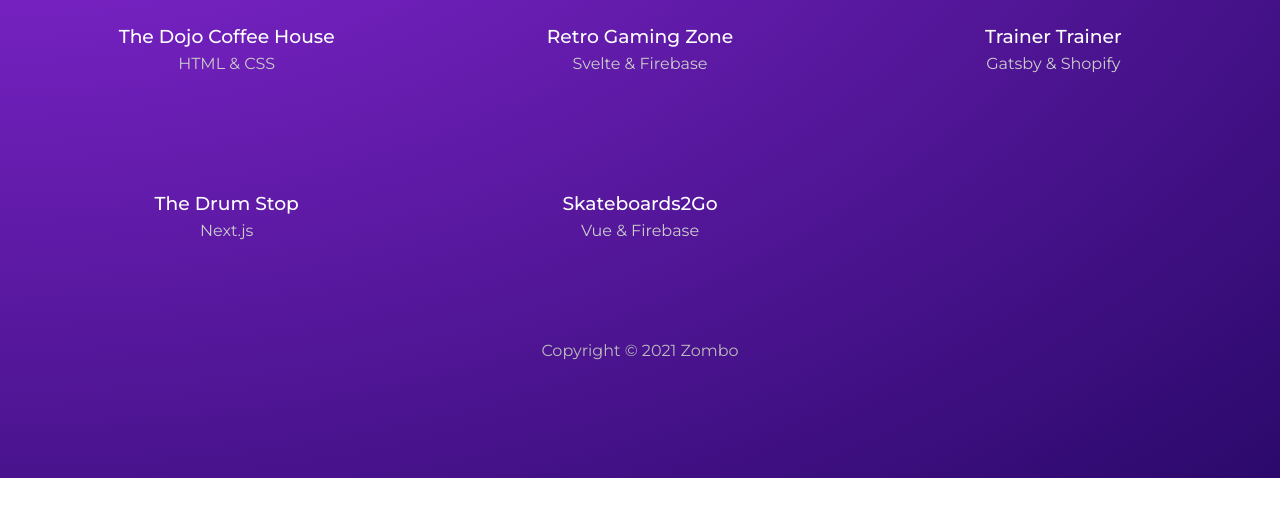
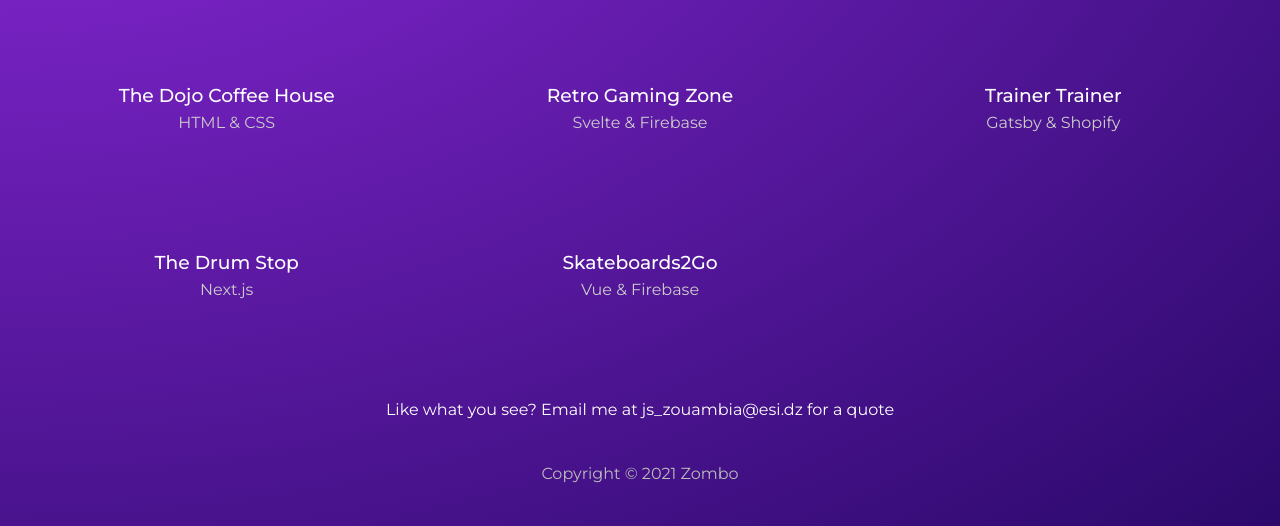
Before and after one commit to z-sohaib/my-gatsby-project, a Gatsby site: page /projects in a window 1280 px wide. Shown: the part 322-848 px from the top of the page. Before the commit the page ends 800 px from the top, so only its background shows below. Built offline with nearby package versions, Linux system fonts and the light colour scheme; Gatsby itself is replaced by a stand-in of ours.

Commit message:
Multiple Queries

```diff
--- a/gatsby-config.js
+++ b/gatsby-config.js
@@ -20,6 +20,7 @@
   siteMetadata: {
     title: 'Zombo',
     description: 'web dev portfolio',
-    copyright: 'This website is copyright 2021 Zombo'
+    copyright: 'This website is copyright 2021 Zombo',
+    contact: 'js_zouambia@esi.dz'
   }
 }
--- a/src/pages/projects/index.js
+++ b/src/pages/projects/index.js
@@ -5,10 +5,12 @@
 
 export default function Projects({ data }) {
     console.log(data)
-    const projects = data.allMarkdownRemark.nodes
+    const projects = data.projects.nodes
+    const contact = data.contact.siteMetadata.contact
 
     return (
         <Layout>
+            Hello
             <div className={styles.portfolio}>
                 <h2>Portfolio</h2>
                 <h3>Projects & Websites I've Created</h3>
@@ -22,6 +24,7 @@
                         </Link>
                     ))}
                 </div>
+                <p>Like what you see? Email me at { contact } for a quote</p>
             </div>
         </Layout>
     )
@@ -30,8 +33,8 @@
 
 // export page query
 export const query = graphql`
-query MyQuery {
-    allMarkdownRemark(sort: {fields: frontmatter___date, order: ASC}) {
+query ProjectsPage {
+    projects: allMarkdownRemark(sort: {fields: frontmatter___date, order: ASC}) {
         nodes {
           html
           frontmatter {
@@ -42,5 +45,10 @@
           id
         }
     }
+    contact: site {
+        siteMetadata {
+            contact
+        }
+    }
   }
 `
```
